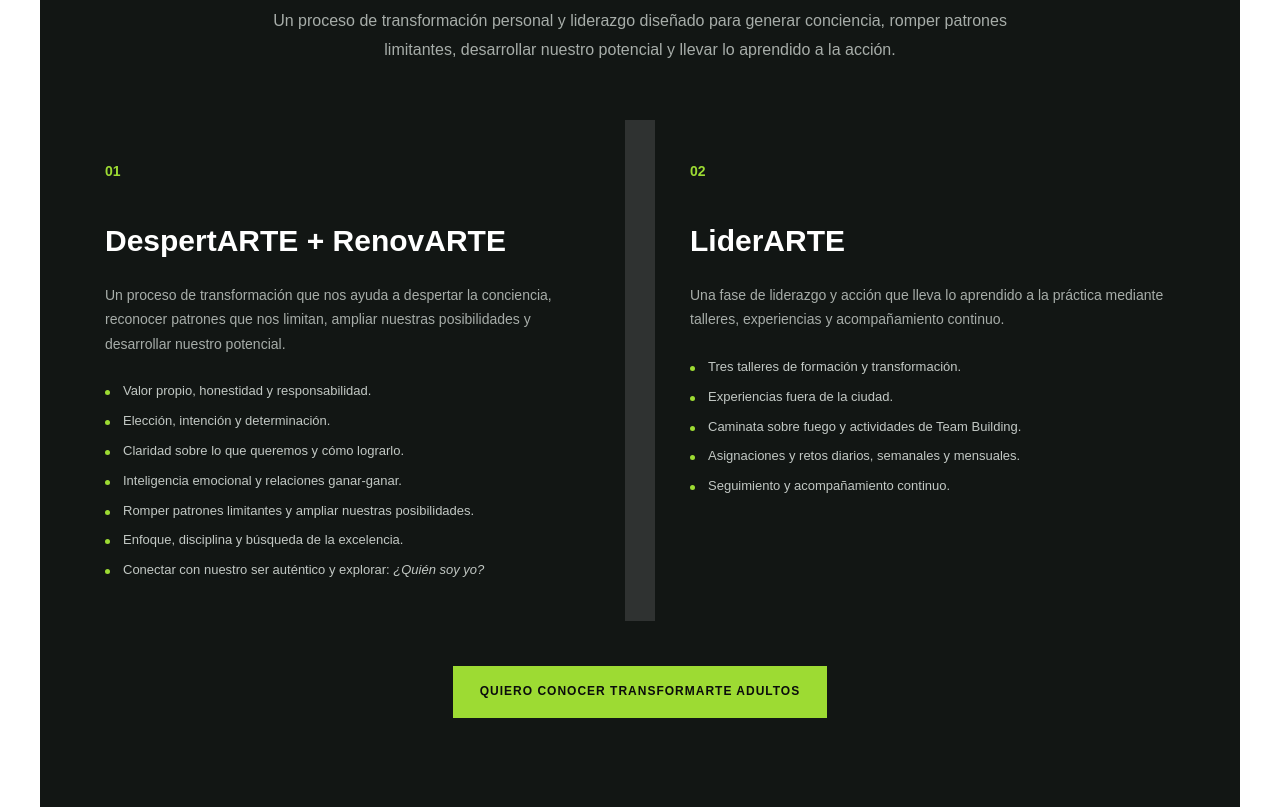
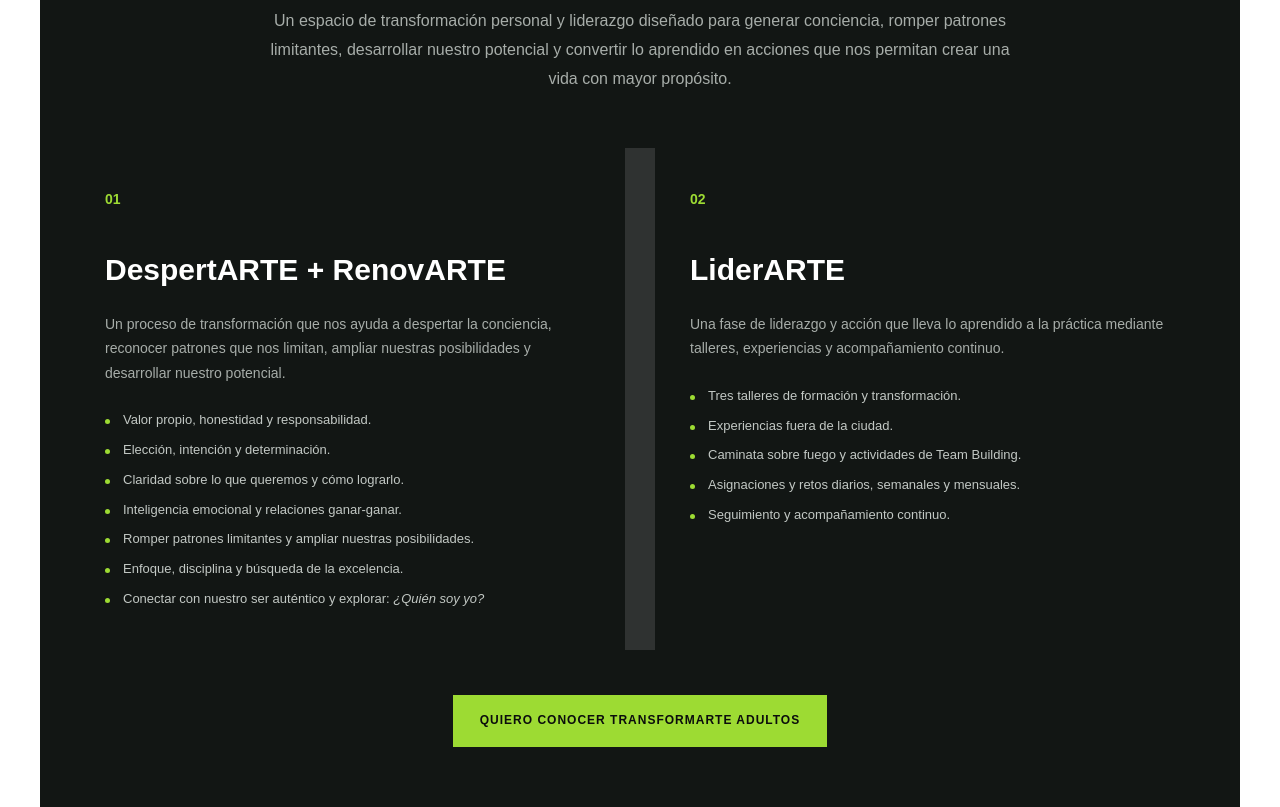
Before and after one commit to transformarte-crece/transformarte, a plain HTML site: page index.html in a window 1280 px wide. Shown: the part 4924-5731 px from the top of the page. Drawn offline with Linux system fonts and the light colour scheme.

```diff
--- a/index.html
+++ b/index.html
@@ -706,10 +706,8 @@
         </h2>
 
         <p class="section-intro">
-            Un proceso de transformación personal y liderazgo
-            diseñado para generar conciencia, romper patrones
-            limitantes, desarrollar nuestro potencial y llevar
-            lo aprendido a la acción.
+            Un espacio de transformación personal y liderazgo diseñado para generar conciencia, romper patrones limitantes, desarrollar nuestro potencial y convertir lo aprendido en acciones que nos permitan crear una vida con mayor propósito.
+
         </p>
 
     </div>
```
